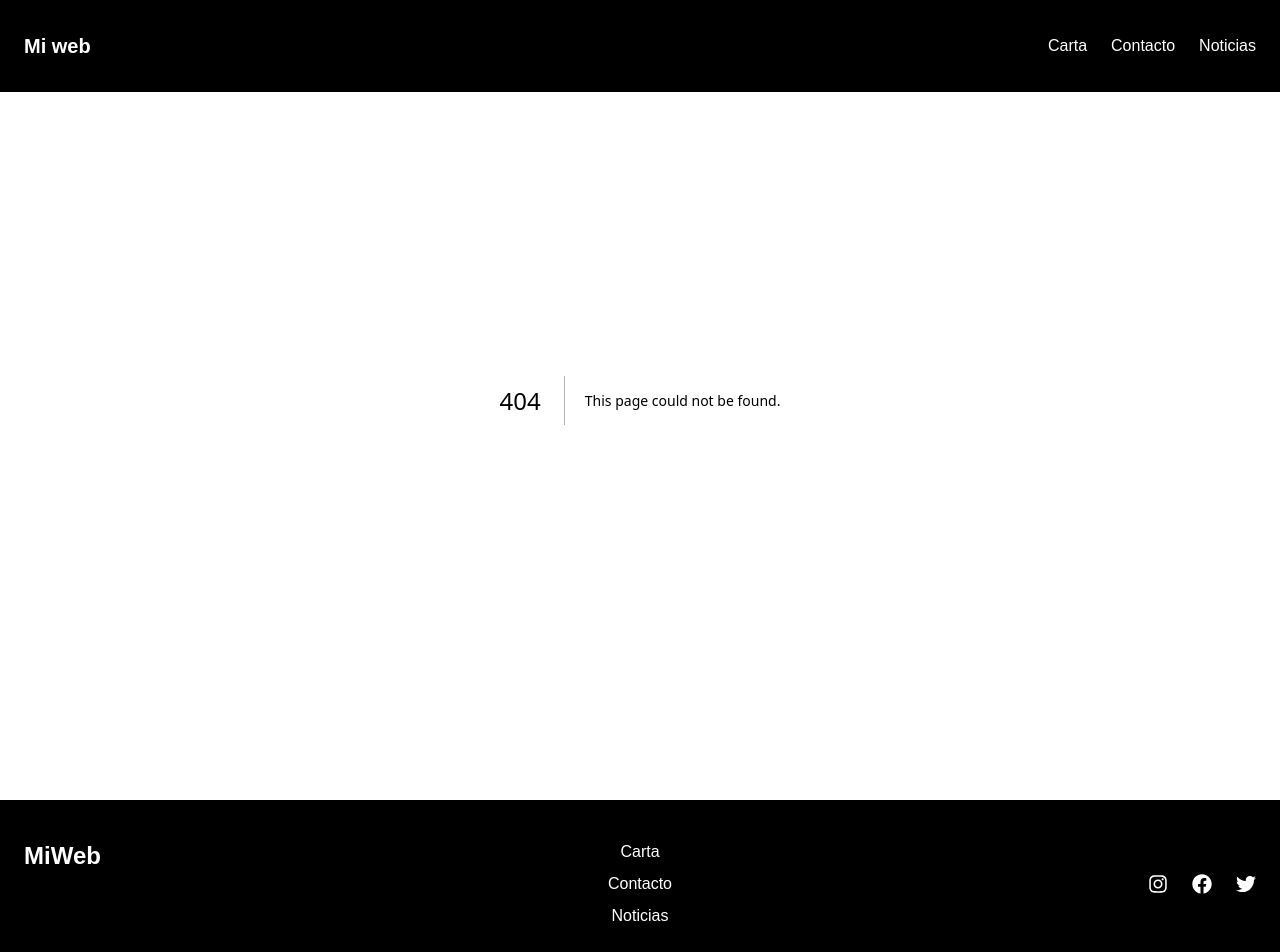
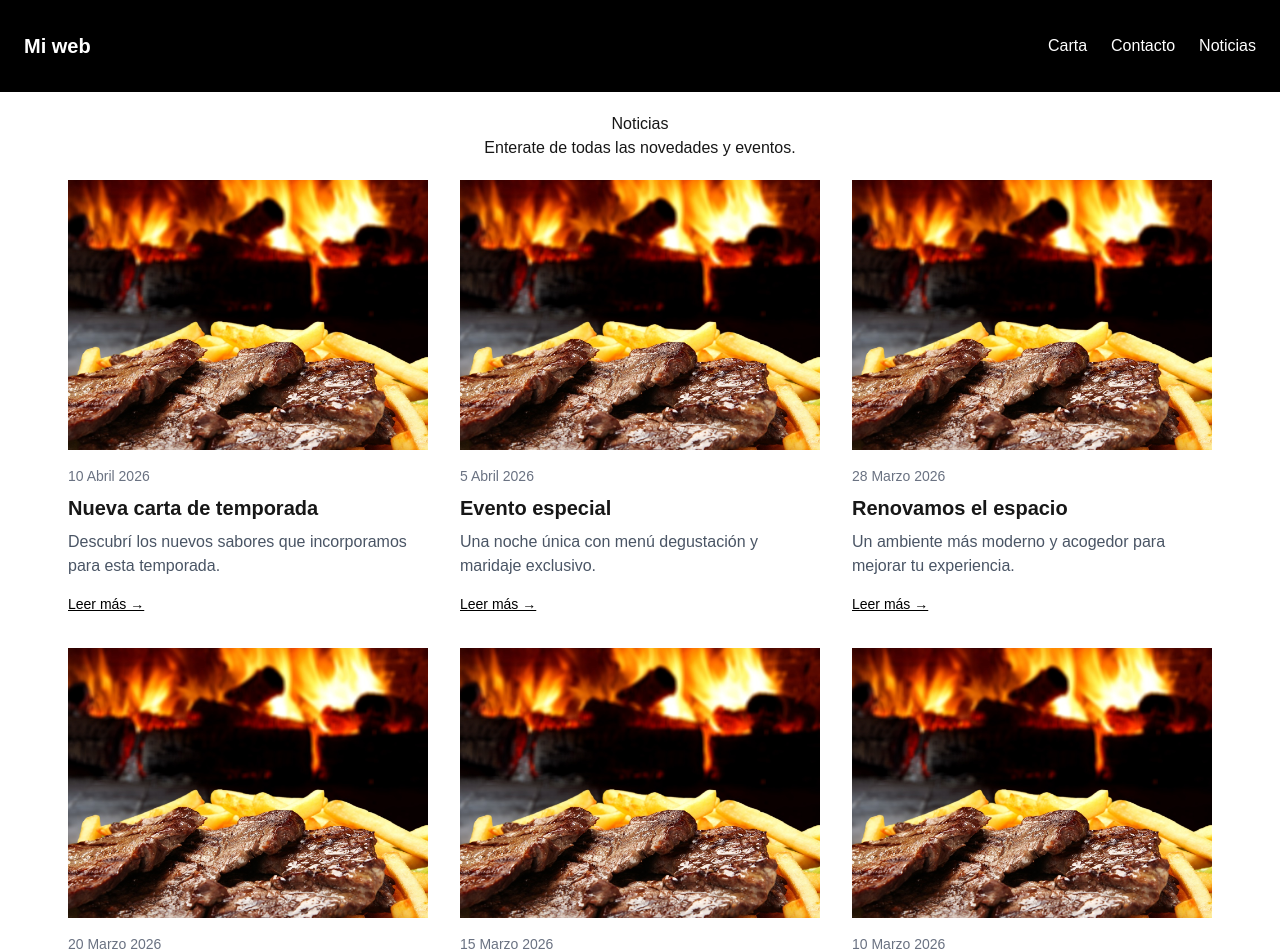
Before and after one commit to jissust/umo_web, a Next.js app: page /noticias in a window 1280 px wide. Before the commit this address had no page. Shown: the top 952 px of the page. Built offline with nearby package versions, Linux system fonts and the light colour scheme.

Commit message:
feat: Agregar pantalla para listar todas las noticias

```diff
--- /dev/null
+++ b/src/app/noticias/page.tsx
@@ -0,0 +1,144 @@
+"use client";
+
+import { useEffect, useRef, useState, useCallback } from "react";
+import { NewsCard } from "@/components/ui/newsCard/NewsCard";
+import { NewsItem } from "@/types/news";
+import { SkeletonCard } from "@/components/ui/skeletons/SkeletonCard";
+
+const allNews: NewsItem[] = [
+  {
+    id: 1,
+    slug: "nueva-carta-temporada",
+    image: "/img/presentation.jpg",
+    date: "10 Abril 2026",
+    title: "Nueva carta de temporada",
+    description:
+      "Descubrí los nuevos sabores que incorporamos para esta temporada.",
+  },
+  {
+    id: 2,
+    slug: "evento-especial",
+    image: "/img/presentation.jpg",
+    date: "5 Abril 2026",
+    title: "Evento especial",
+    description: "Una noche única con menú degustación y maridaje exclusivo.",
+  },
+  {
+    id: 3,
+    slug: "renovamos-espacio",
+    image: "/img/presentation.jpg",
+    date: "28 Marzo 2026",
+    title: "Renovamos el espacio",
+    description:
+      "Un ambiente más moderno y acogedor para mejorar tu experiencia.",
+  },
+  {
+    id: 4,
+    slug: "chef-invitado",
+    image: "/img/presentation.jpg",
+    date: "20 Marzo 2026",
+    title: "Chef invitado",
+    description: "Una experiencia gastronómica única con chef internacional.",
+  },
+  {
+    id: 5,
+    slug: "menu-degustacion",
+    image: "/img/presentation.jpg",
+    date: "15 Marzo 2026",
+    title: "Nuevo menú degustación",
+    description: "Un recorrido por nuestros mejores platos.",
+  },
+  {
+    id: 6,
+    slug: "terraza-abierta",
+    image: "/img/presentation.jpg",
+    date: "10 Marzo 2026",
+    title: "Terraza abierta",
+    description: "Disfrutá de nuestras noches al aire libre.",
+  },
+  {
+    id: 7,
+    slug: "evento-vinos",
+    image: "/img/presentation.jpg",
+    date: "1 Marzo 2026",
+    title: "Evento de vinos",
+    description: "Cata exclusiva con bodegas seleccionadas.",
+  },
+];
+
+const ITEMS_PER_PAGE = 6;
+
+export default function NewsPage() {
+  const [visibleItems, setVisibleItems] = useState<NewsItem[]>(
+    allNews.slice(0, ITEMS_PER_PAGE), // ✅ inicialización correcta
+  );
+  const [loading, setLoading] = useState(false);
+
+  const loaderRef = useRef<HTMLDivElement | null>(null);
+
+  const loadMore = useCallback(() => {
+    if (loading) return;
+    if (visibleItems.length >= allNews.length) return;
+
+    setLoading(true);
+
+    setTimeout(() => {
+      const nextItems = allNews.slice(0, visibleItems.length + ITEMS_PER_PAGE);
+
+      setVisibleItems(nextItems);
+      setLoading(false);
+    }, 800);
+  }, [loading, visibleItems]);
+
+  useEffect(() => {
+    const observer = new IntersectionObserver(
+      (entries) => {
+        if (entries[0].isIntersecting) {
+          loadMore();
+        }
+      },
+      { threshold: 1 },
+    );
+
+    if (loaderRef.current) {
+      observer.observe(loaderRef.current);
+    }
+
+    return () => observer.disconnect();
+  }, [loadMore]);
+
+  return (
+    <div className="min-h-screen flex w-full pt-28 pb-6">
+      <div className="max-w-7xl mx-auto px-6">
+        <h1 className="flex justify-center">Noticias</h1>
+        <p className="flex justify-center pb-5">
+          Enterate de todas las novedades y eventos.
+        </p>
+        {/* GRID */}
+        <section
+          className="
+            grid
+            grid-cols-1
+            sm:grid-cols-2
+            lg:grid-cols-3
+            gap-8
+            justify-items-center
+          "
+        >
+          {visibleItems.map((item) => (
+            <div key={item.id} className="animate-fadeIn">
+              <NewsCard item={item} />
+            </div>
+          ))}
+
+          {/* SKELETON */}
+          {loading &&
+            Array.from({ length: 3 }).map((_, i) => <SkeletonCard key={i} />)}
+        </section>
+
+        {/* TRIGGER */}
+        <div ref={loaderRef} className="h-10" />
+      </div>
+    </div>
+  );
+}
```
